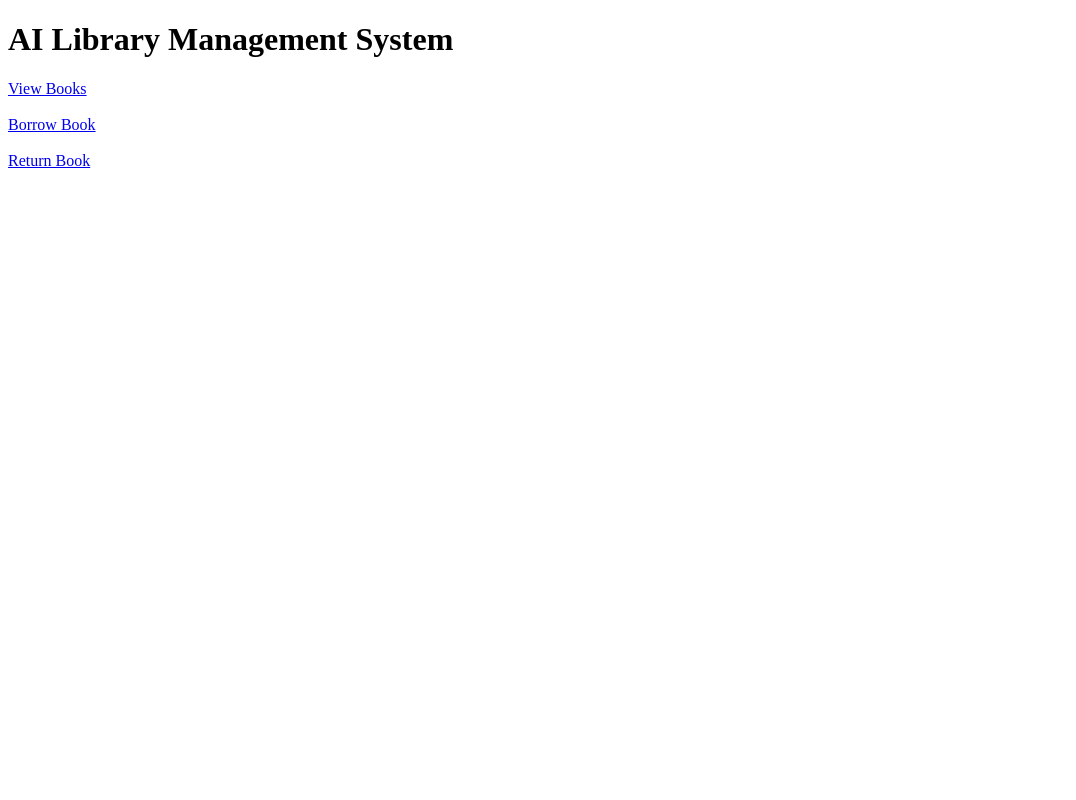
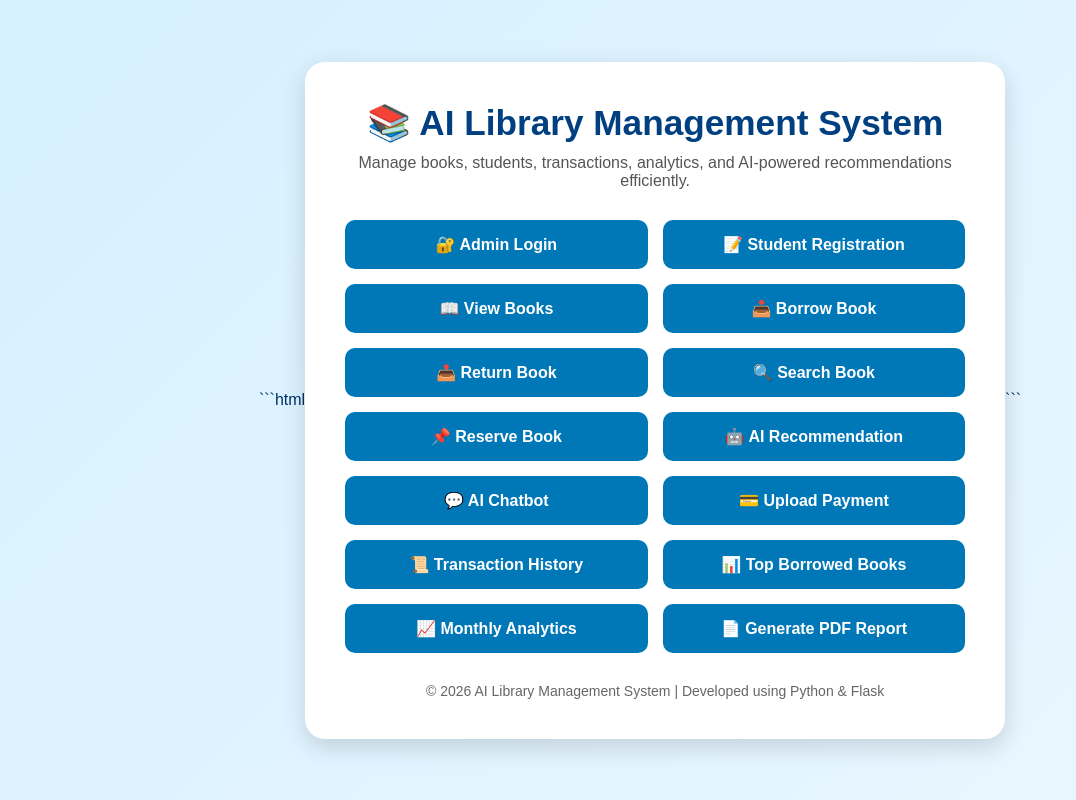
Before and after one commit to priyadharshini1297612-arch/LIBRARY-MANAGEMENT, a Flask app: page / in a window 1280 px wide. Shown: the whole page, without its empty margins (0-1076 px from the left). Run offline with Flask 3, Linux system fonts and the light colour scheme.

Commit message:
Update index.html

````diff
--- a/templates/index.html
+++ b/templates/index.html
@@ -1,17 +1,140 @@
+```html
 <!DOCTYPE html>
-<html>
+<html lang="en">
+
 <head>
+    <meta charset="UTF-8">
+    <meta name="viewport" content="width=device-width, initial-scale=1.0">
     <title>AI Library Management System</title>
+
+    <style>
+        * {
+            margin: 0;
+            padding: 0;
+            box-sizing: border-box;
+        }
+
+        body {
+            font-family: Arial, sans-serif;
+            background: linear-gradient(135deg, #d6f0ff, #eaf7ff);
+            min-height: 100vh;
+            display: flex;
+            justify-content: center;
+            align-items: center;
+            color: #003366;
+        }
+
+        .container {
+            width: 90%;
+            max-width: 700px;
+            background: white;
+            padding: 40px;
+            border-radius: 20px;
+            box-shadow: 0 8px 25px rgba(0, 0, 0, 0.15);
+            text-align: center;
+        }
+
+        h1 {
+            color: #004080;
+            margin-bottom: 10px;
+            font-size: 2.2rem;
+        }
+
+        .subtitle {
+            color: #555;
+            margin-bottom: 30px;
+            font-size: 1rem;
+        }
+
+        .menu {
+            display: grid;
+            grid-template-columns: repeat(auto-fit, minmax(220px, 1fr));
+            gap: 15px;
+        }
+
+        .menu a {
+            display: block;
+            padding: 15px;
+            text-decoration: none;
+            background-color: #0077b6;
+            color: white;
+            border-radius: 10px;
+            font-weight: bold;
+            transition: 0.3s;
+        }
+
+        .menu a:hover {
+            background-color: #005f8a;
+            transform: translateY(-3px);
+        }
+
+        footer {
+            margin-top: 30px;
+            color: #666;
+            font-size: 14px;
+        }
+
+        @media (max-width: 600px) {
+            .container {
+                padding: 25px;
+            }
+
+            h1 {
+                font-size: 1.8rem;
+            }
+        }
+    </style>
 </head>
+
 <body>
 
-<h1>AI Library Management System</h1>
+    <div class="container">
 
-<a href="/books">View Books</a><br><br>
+        <h1>📚 AI Library Management System</h1>
 
-<a href="/borrow">Borrow Book</a><br><br>
+        <p class="subtitle">
+            Manage books, students, transactions, analytics, and AI-powered recommendations efficiently.
+        </p>
 
-<a href="/return">Return Book</a>
+        <div class="menu">
+
+            <a href="/admin">🔐 Admin Login</a>
+
+            <a href="/register">📝 Student Registration</a>
+
+            <a href="/books">📖 View Books</a>
+
+            <a href="/borrow">📥 Borrow Book</a>
+
+            <a href="/return">📤 Return Book</a>
+
+            <a href="/search">🔍 Search Book</a>
+
+            <a href="/reserve">📌 Reserve Book</a>
+
+            <a href="/recommend">🤖 AI Recommendation</a>
+
+            <a href="/chatbot">💬 AI Chatbot</a>
+
+            <a href="/payment">💳 Upload Payment</a>
+
+            <a href="/history">📜 Transaction History</a>
+
+            <a href="/analytics">📊 Top Borrowed Books</a>
+
+            <a href="/monthly">📈 Monthly Analytics</a>
+
+            <a href="/report">📄 Generate PDF Report</a>
+
+        </div>
+
+        <footer>
+            © 2026 AI Library Management System | Developed using Python & Flask
+        </footer>
+
+    </div>
 
 </body>
+
 </html>
+```
````
